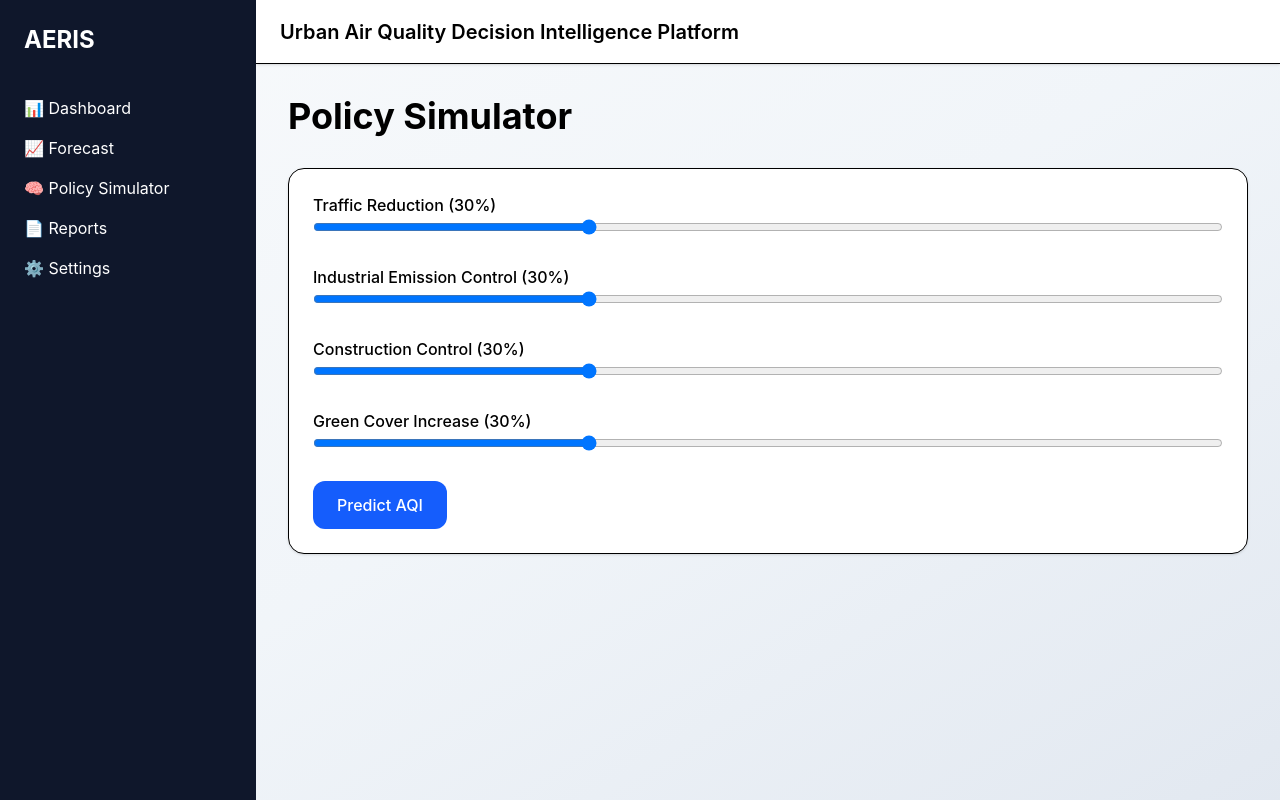
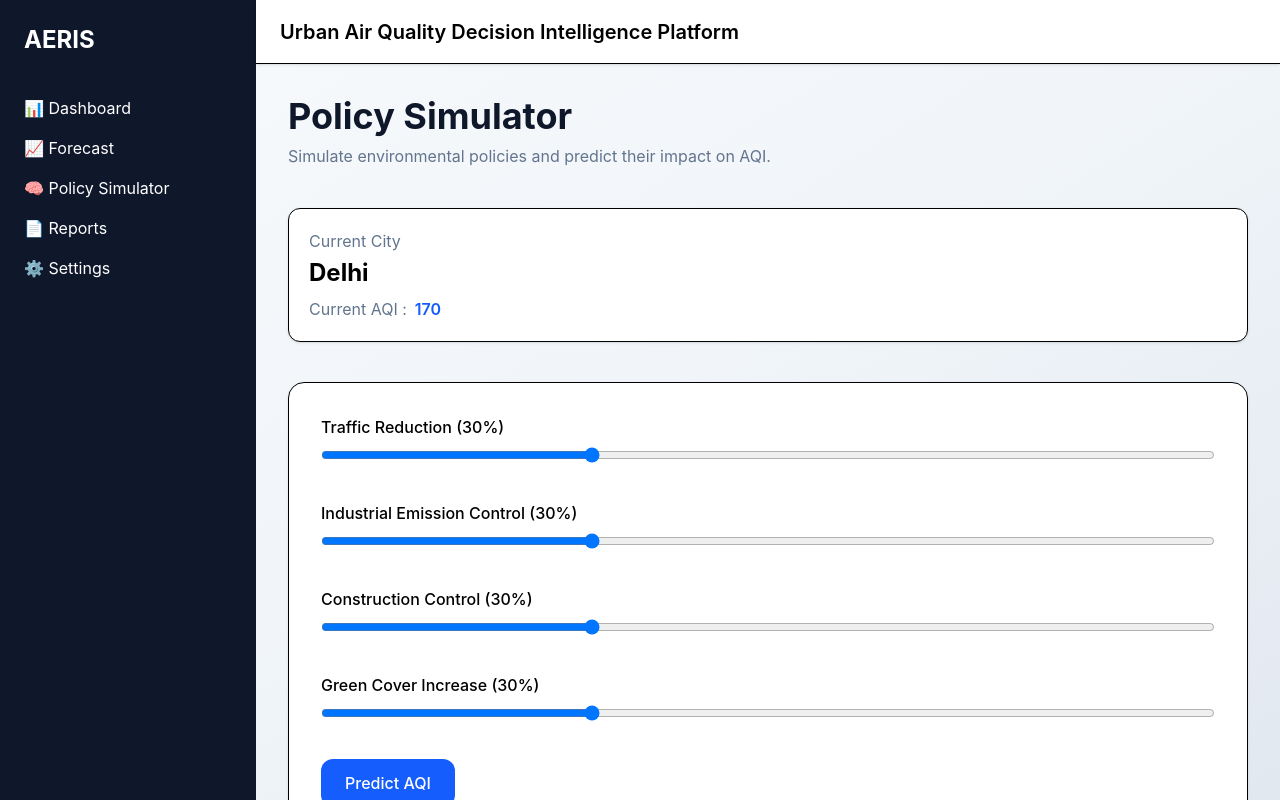
Before and after one commit to OmsinghGit/Urban-AI, a React (Vite) app in the folder frontend/: page /policy-simulator in a window 1280 px wide. Built offline with nearby package versions, Linux system fonts and the light colour scheme; no server answers.

Commit message:
Ding Dong

```diff
--- a/frontend/src/pages/PolicySimulator.tsx
+++ b/frontend/src/pages/PolicySimulator.tsx
@@ -1,8 +1,12 @@
 import { useState } from "react";
+
 import { usePolicy } from "../hooks/usePolicy";
+import { useDashboard } from "../hooks/useDashboard";
 
 export default function PolicySimulator() {
   const { result, loading, predict } = usePolicy();
+
+  const { dashboard } = useDashboard("Delhi");
 
   const [traffic, setTraffic] = useState(30);
   const [industry, setIndustry] = useState(30);
@@ -32,17 +36,49 @@ export default function PolicySimulator() {
   }
 
   return (
-    <div className="space-y-8">
+    <div className="space-y-10">
 
-      <h1 className="text-4xl font-bold">
-        Policy Simulator
-      </h1>
+      {/* Header */}
 
-      {/* Sliders */}
+      <div>
 
-      <div className="space-y-6 rounded-2xl border bg-white p-6 shadow-sm">
+        <h1 className="text-4xl font-bold text-slate-900">
+          Policy Simulator
+        </h1>
+
+        <p className="mt-2 text-slate-500">
+          Simulate environmental policies and predict their impact on AQI.
+        </p>
+
+      </div>
+
+      {/* Current City */}
+
+      <div className="rounded-xl border bg-white p-5 shadow-sm">
+
+        <p className="text-slate-500">
+          Current City
+        </p>
+
+        <h2 className="mt-1 text-2xl font-bold">
+          {dashboard?.city ?? "Delhi"}
+        </h2>
+
+        <p className="mt-2 text-slate-500">
+          Current AQI :
+          <span className="ml-2 font-semibold text-blue-600">
+            {dashboard?.stats[0]?.value ?? "170"}
+          </span>
+        </p>
+
+      </div>
+
+      {/* Controls */}
+
+      <div className="space-y-8 rounded-2xl border bg-white p-8 shadow-sm">
 
         <div>
+
           <label className="font-medium">
             Traffic Reduction ({traffic}%)
           </label>
@@ -55,11 +91,13 @@ export default function PolicySimulator() {
             onChange={(e) =>
               setTraffic(Number(e.target.value))
             }
-            className="w-full"
+            className="mt-2 w-full"
           />
+
         </div>
 
         <div>
+
           <label className="font-medium">
             Industrial Emission Control ({industry}%)
           </label>
@@ -72,11 +110,13 @@ export default function PolicySimulator() {
             onChange={(e) =>
               setIndustry(Number(e.target.value))
             }
-            className="w-full"
+            className="mt-2 w-full"
           />
+
         </div>
 
         <div>
+
           <label className="font-medium">
             Construction Control ({construction}%)
           </label>
@@ -89,11 +129,13 @@ export default function PolicySimulator() {
             onChange={(e) =>
               setConstruction(Number(e.target.value))
             }
-            className="w-full"
+            className="mt-2 w-full"
           />
+
         </div>
 
         <div>
+
           <label className="font-medium">
             Green Cover Increase ({greenery}%)
           </label>
@@ -106,34 +148,30 @@ export default function PolicySimulator() {
             onChange={(e) =>
               setGreenery(Number(e.target.value))
             }
-            className="w-full"
+            className="mt-2 w-full"
           />
+
         </div>
 
         <button
+          disabled={loading}
           onClick={() =>
             predict({
-              currentAQI: 170,
+              currentAQI: Number(
+                dashboard?.stats[0]?.value ?? 170
+              ),
               traffic,
               industry,
               construction,
               greenery,
             })
           }
-          className="rounded-xl bg-blue-600 px-6 py-3 font-medium text-white hover:bg-blue-700"
+          className="rounded-xl bg-blue-600 px-6 py-3 font-medium text-white transition hover:bg-blue-700 disabled:cursor-not-allowed disabled:opacity-50"
         >
-          Predict AQI
+          {loading ? "Predicting..." : "Predict AQI"}
         </button>
 
       </div>
-
-      {/* Loading */}
-
-      {loading && (
-        <p className="text-lg font-medium">
-          Predicting...
-        </p>
-      )}
 
       {/* Result */}
 
@@ -145,50 +183,58 @@ export default function PolicySimulator() {
             Simulation Result
           </h2>
 
-          <div className="grid gap-6 md:grid-cols-2">
+          <div className="grid gap-8 md:grid-cols-2">
 
             <div>
+
               <p className="text-slate-500">
                 Current AQI
               </p>
 
-              <p className="text-4xl font-bold">
+              <p className="mt-2 text-5xl font-bold text-blue-600">
                 {result.currentAQI}
               </p>
+
             </div>
 
             <div>
+
               <p className="text-slate-500">
                 Predicted AQI
               </p>
 
-              <p className="text-4xl font-bold text-green-600">
+              <p className="mt-2 text-5xl font-bold text-green-600">
                 {result.predictedAQI}
               </p>
+
             </div>
 
             <div>
+
               <p className="text-slate-500">
                 Improvement
               </p>
 
-              <p className="text-2xl font-semibold">
+              <p className="mt-2 text-3xl font-semibold">
                 {result.improvement}%
               </p>
+
             </div>
 
             <div>
+
               <p className="text-slate-500">
                 Risk Level
               </p>
 
               <p
-                className={`text-2xl font-semibold ${getRiskColor(
+                className={`mt-2 text-3xl font-bold ${getRiskColor(
                   result.risk
                 )}`}
               >
                 {result.risk}
               </p>
+
             </div>
 
           </div>
```
